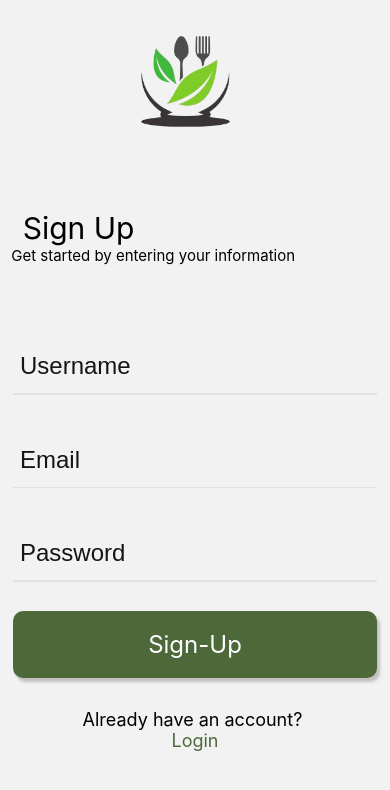
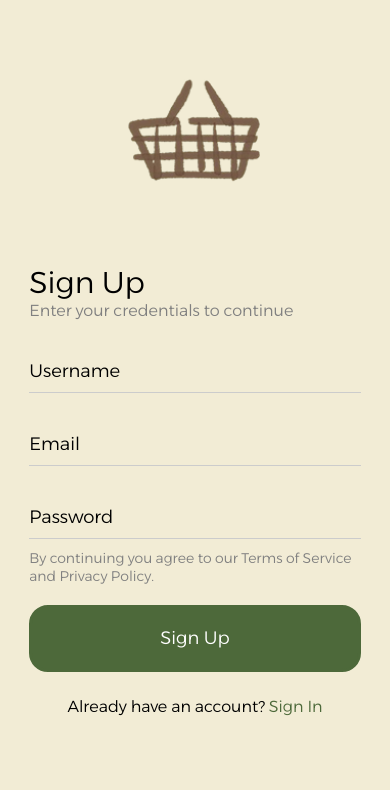
Before and after one commit to BrandonC2/Cache_Money, a React Native app: screen /Registration in a window 390 px wide. Shown: the top 790 px of the page. Built offline with nearby package versions, Linux system fonts and the light colour scheme; what react-native-worklets would draw is missing.

Commit message:
Finished up Registration and added a bit more changes to Login, might add some of those silly fruits later to make things cuter :P

```diff
--- a/app/screens/LoginScreen.js
+++ b/app/screens/LoginScreen.js
@@ -7,6 +7,7 @@ import {
   Image,
   Text,
   TextInput,
+  Platform,
 } from "react-native";
 import AsyncStorage from '@react-native-async-storage/async-storage';
 import API_BASE from '../config/api';
@@ -184,16 +185,12 @@ const styles = StyleSheet.create({
     alignItems: 'center',
   },
   informationSection: {
-    flex: 2,
+    flex: 2.2,
     alignItems: 'center',
-    justifyContent: 'space-evenly',
-    // paddingVertical: 0,
+    justifyContent: 'flex-start',
     width: '100%',
-    // backgroundColor: 'white', // change this later
   },
   infoContainer: {
-    textAlign: 'right',
-    flex: 1,
     width: '85%'
   },
   title: {
@@ -209,32 +206,28 @@ const styles = StyleSheet.create({
     resizeMode: 'contain',
   },
   returnContainer: {
-    // marginTop: 50,
-    // alignItems: "center",
-    // flexWrap: "wrap",
-    //flex: 1,
     paddingTop: 15,
-    marginHorizontal: 209,
-    width: '85%'
+    alignItems: 'flex-end',
+    width: '100%'
   },
   signUp: {
     flexDirection: 'row',
     justifyContent: 'center',
     alignItems: 'center',
-    paddingTop: 40,
+    paddingTop: 25,
+    width: '100%'
   },
   inputContainer: {
     marginTop: 40,
+    width: '100%'
   },
   backButton: {
-      //opacity: 0,
       //Position (higher the value further from the margin)
-      position: 'relative',
-      top: 20,
+      marginTop: 30,
       //Button dimensions
-      width: 364,
+      width: '100%',
       height: 67,
-      borderRadius: 10,
+      borderRadius: 19,
       borderWidth: 3,
       //colors
       backgroundColor: "#4D693A",
@@ -243,22 +236,38 @@ const styles = StyleSheet.create({
       //text settings
       alignItems: "center",
       justifyContent: 'center',
-      fontFamily: "sans-serif",
+      fontFamily: "alexandria_light",
       fontSize: 20,
       //shadow settings
-      shadowColor: '#070707ff',
-      shadowOffset: {width: 3, height:4},
-      shadowOpacity: 1,
-      shadowRadius: 4,
-      elevation: 8,
+    ...Platform.select({
+          ios: {
+            // shadow for ios users
+            shadowColor: 'black',
+            shadowOffset: {width: 0, height: 4},
+            shadowOpacity: 0.25,
+            shadowRadius: 3,
+          },
+          android: {
+            elevation: 3,
+          },
+        }),
     },
-
   input: {
       backgroundColor: "transparent",
       fontFamily: "alexandria_light",
       fontSize: 18,
       borderBottomColor: '#E2D8AC',
       borderBottomWidth: 1,
+      paddingVertical: 10,
+      width: '100%'
     },
-
+  sillyBlueberry: {
+    top: 245,
+    left: -15,
+    width: 125,
+    height: 125,
+    position: 'absolute',
+    resizeMode: 'contain',
+    transform: [{scaleX: -1}],
+  },
 });
--- a/app/screens/RegistrationScreen.js
+++ b/app/screens/RegistrationScreen.js
@@ -7,6 +7,7 @@ import {
   Image,
   Text,
   TextInput,
+  Platform,
 } from "react-native";
 import AsyncStorage from '@react-native-async-storage/async-storage';
 import API_BASE from '../config/api';
@@ -105,173 +106,111 @@ export default function RegistrationScreen({ navigation }) {
     setError(msg);
     }
   };
+
+  // START HERE!!!!!!
+
   return (
-      <ImageBackground
-        style={styles.background}
-        // source={require("../assets/IMG_1.jpg")}
-      >
-        <View style={styles.logoContainer}>
-          <Image source={require("../assets/Just_Icon.png")} style={styles.logo} />
-          {/* <Text style={styles.title}>Cache Money Made</Text> */}
-        </View>
+    <View style = {styles.mainContainer}>
+      <View style = {styles.logoArea}>
+        <Image source = {require('../assets/basket.png')} style = {styles.logo}/>
+      </View>
+      <View style = {styles.informationSection}>
+        <View style = {styles.infoContainer}>
 
-        {/* Title text */}
-        <View style={styles.infoContainer}>
-                  <Text style ={{fontSize: 30, color: "black", right:'32%',}}>Sign Up</Text>
-                  <Text style ={{fontSize: 15, color: "black", right:'11.5%',}}>Get started by entering your information</Text>
+          {/* Error Handling */}
+          {error ? <Text style={{fontFamily: 'alexandria_regular', color:'red', marginBottom: 10}}>{error}</Text> : null}
 
-         {/* User Name Block */}
+          {/* Title Text */}
+          <Text style = {{fontSize: 30, fontFamily: 'alexandria_light', color: 'black', position: 'relative',}}>
+            Sign Up
+          </Text>
+          <Text style = {{fontSize: 16, fontFamily: 'alexandria_light', color: 'grey', position: 'relative',}}>
+            Enter your credentials to continue
+          </Text>
+
+          {/* Username Entry */}
           <View style={styles.inputContainer}>
-              <TextInput placeholder="Username" value={username} onChangeText={setUsername} style={[styles.input, {borderColor: error ? "red" : "#ccc"}]}>
-              </TextInput>
+            <TextInput
+              placeholder="Username"
+              value = {username}
+              onChangeText={setUsername}
+              autoCapitalize="none"
+              style={[styles.input, {borderColor: error ? "red" : "#ccc"}]}
+            />
           </View>
-        <View style={[styles.line]}></View>
 
-         {/* Emmail Block */}
+          {/* Email Entry */}
           <View style={styles.inputContainer}>
-              <TextInput placeholder="Email" value={email} onChangeText={setEmail} style={[styles.input, {borderColor: error ? "red" : "#ccc"}]}>
-              </TextInput>
+            <TextInput
+              placeholder="Email"
+              value = {email}
+              onChangeText={setEmail}
+              autoCapitalize="none"
+              style={[styles.input, {borderColor: error ? "red" : "#ccc"}]}
+            />
           </View>
-          <View style={[styles.line]}></View>
 
-         {/* Password Block */}
+          {/* Password Entry */}
           <View style={styles.inputContainer}>
-            <TextInput placeholder="Password" value={password} onChangeText={setPassword} style={[styles.input, {borderColor: error ? "red" : "#ccc"}]}>
-            </TextInput>
+            <TextInput
+              placeholder="Password"
+              value = {password}
+              onChangeText={setPassword}
+              autoCapitalize="none"
+              secureTextEntry={true}
+              style={[styles.input, {borderColor: error ? "red" : "#ccc",}]}
+              underlineColorAndroid='transparent'
+            />
           </View>
-        <View style={[styles.line]}></View>
 
+          <Text style={{paddingTop: 10, fontSize: 14, fontFamily: 'alexandria_light', color: 'grey', position: 'relative',}}>
+            By continuing you agree to our Terms of Service and Privacy Policy.
+          </Text>
 
+          {/* Sign Up Button */}
+            <TouchableOpacity style={styles.backButton} onPress={handleSignUp} disabled={loading}>
+              <Text style={{fontSize: 18, fontFamily: 'alexandria_light', color: 'white'}}>
+                {loading ? 'Signing Up...' : 'Sign Up'}
+              </Text>
+            </TouchableOpacity>
 
-        </View>
-        {error ? <Text style={{color:"red", fontFamily: "sans-serif", fontSize: 20, }}>{error}</Text> : null}
-
-       {/*Sign up Block */}
-        <View style={styles.infoContainer}>
-          <View style={styles.returnContainer}>
-              <TouchableOpacity style={[styles.backButton,{top:'50%'}]} onPress={handleSignUp} disabled={loading}>
-                <Text style ={{fontSize: 24, color: "white"}}>{loading ? 'Signing up...' : 'Sign-Up'}</Text>
-              </TouchableOpacity>
-            </View>
-
-            {/* <View style={styles.returnContainer}>
-              <TouchableOpacity style={[styles.backButton,{position:'relative', top:50}]} onPress={() => navigation.navigate("About")}>
-                <Text style ={{fontSize: 24, color: "white"}}>Back</Text>
-              </TouchableOpacity>
-            </View> */}
-
-           {/* Login touchable link */}
-            <View style={styles.returnContainer}>
-              <Text style ={{fontSize: 18, color: "#00000",top:'35%'}}>Already have an account? </Text>
-              <TouchableOpacity onPress={() => navigation.navigate("Login")}>
-                <Text style ={{fontSize:  18, color: "#4D693A",top:'71%'}}>Login</Text>
-              </TouchableOpacity>
-            </View>
+          {/* If a user already has an account */}
+          <View style={styles.signUp}>
+            <Text style = {{fontSize: 16, fontFamily: 'alexandria_light', color: 'black'}}>
+              Already have an account?{' '}
+            </Text>
+            <TouchableOpacity onPress={() => navigation.navigate("Login")}>
+              <Text style={{fontFamily: 'alexandria_light', fontSize: 16, color: "#4D693A"}}>
+                Sign In
+              </Text>
+            </TouchableOpacity>
 
           </View>
-
-      </ImageBackground>
-    );
-  }
-
-//   const styles = StyleSheet.create({
-//     background: {
-//       flex: 1,
-//       alignItems: "center",
-//     },
-//     infoContainer: {
-//       flex: 1,
-//       alignItems: "center",
-//       marginBottom: 50,
-//     },
-//     title: {
-//       fontSize: 24,
-//       marginVertical: 20,
-//       fontWeight: "bold",
-//       color: "black",
-//       right: 20,
-//     },
-
-//     logo: {
-//       width: 100,
-//       height: 100,
-//       right: 20
-//       //marginTop: 100,
-//     },
-//     icons: {
-//       width: 50,
-//       height: 30,
-//       right: 20
-//       //marginTop: 100,
-//     },
-//      logoContainer: {
-//       flex: 1,
-//       //marginHorizontal: 60,
-//       //position: "absolute",
-//       alignItems: "center",
-//       flexDirection: "row",
-//     },
-
-//     returnContainer: {
-//       marginTop: 20,
-//       alignItems: "center",
-//       flexWrap: "wrap",
-//       //flex: 1,
-//       //marginHorizontal: 100,
-//     },
-
-//     inputContainer: {
-//       //marginTop: 50,
-//       alignItems: "center",
-//       flexDirection: "row",
-//       justifyContent: 'center',
-//     },
-
-//     backButton: {
-//       //opacity: 0,
-//       width: 200,
-//       height: 40,
-//       borderRadius: 15,
-//       borderWidth: 3,
-//       backgroundColor: "#989ce3ff",
-//       alignItems: "center",
-//       justifyContent: 'center',
-//       borderColor: "#fff",
-//       color: "#161515ff",
-//       fontFamily: "sans-serif",
-//       fontSize: 20,
-//     },
-//    input: {
-//       height: 60,
-//       width: 350,
-//       borderRadius: 15,
-//       borderWidth: 3,
-//       textShadowColor: "#121111ff",
-//       marginVertical: 8,
-//       //paddingHorizontal: 10,
-//       backgroundColor: "transparent",
-//       borderColor: "#fff",
-//       color: "#161515ff",
-//       fontFamily: "sans-serif",
-//       fontSize: 24,
-//     },
-// });
-
+        </View>
+      </View>
+    </View>
+  );
+}
 
 const styles = StyleSheet.create({
-
-  background: {
+  mainContainer: {
     flex: 1,
-    color: "white",
-    alignItems: "center",
+    backgroundColor: '#F2ECD5',
   },
-
+  logoArea: {
+    flex: 1,
+    justifyContent: 'center',
+    alignItems: 'center',
+  },
+  informationSection: {
+    flex: 2.2,
+    alignItems: 'center',
+    justifyContent: 'flex-start',
+    width: '100%',
+  },
   infoContainer: {
-
-    flex: 1,
-    alignItems: "center",
+    width: '85%'
   },
-
   title: {
     fontSize: 24,
     marginVertical: 20,
@@ -279,52 +218,34 @@ const styles = StyleSheet.create({
     color: "white",
     right: 20,
   },
-
   logo: {
-    width: 100,
-    height: 100,
-    width: 200,
-    height: 200,
-    right: 10,
-    // marginTop: 100,
-
+    width: 140,
+    height: 140,
+    resizeMode: 'contain',
   },
-   logoContainer: {
-
-    marginTop: 10,
-
-    //flex: 1,
-    //marginHorizontal: 60,
-    //position: "absolute",
-    alignItems: "center",
-    flexDirection: "row",
+  returnContainer: {
+    paddingTop: 15,
+    alignItems: 'flex-end',
+    width: '100%'
   },
-
-  returnContainer: {
-    marginTop: 50,
-    alignItems: "center",
-    flexWrap: "wrap",
-    //flex: 1,
-    //marginHorizontal: 100,
+  signUp: {
+    flexDirection: 'row',
+    justifyContent: 'center',
+    alignItems: 'center',
+    paddingTop: 25,
+    width: '100%'
   },
-
   inputContainer: {
-    //marginTop: 50,
-    position: 'relative',
-    top: '20%',
-    alignItems: "center",
-    flexDirection: "row",
+    marginTop: 30,
+    width: '100%'
   },
-
   backButton: {
-      //opacity: 0,
       //Position (higher the value further from the margin)
-      position: 'relative',
-      top: 130,
+      marginTop: 20,
       //Button dimensions
-      width: 364,
+      width: '100%',
       height: 67,
-      borderRadius: 10,
+      borderRadius: 19,
       borderWidth: 3,
       //colors
       backgroundColor: "#4D693A",
@@ -333,44 +254,95 @@ const styles = StyleSheet.create({
       //text settings
       alignItems: "center",
       justifyContent: 'center',
-      fontFamily: "sans-serif",
+      fontFamily: "alexandria_light",
       fontSize: 20,
       //shadow settings
-      shadowColor: '#2e2d2dff',
-      shadowOffset: {width: 3, height:4},
-      shadowOpacity: 0.25,
-      shadowRadius: 3,
-      elevation: 3,
+      ...Platform.select({
+      ios: {
+        // shadow for ios users
+        shadowColor: 'black',
+        shadowOffset: {width: 0, height: 4},
+        shadowOpacity: 0.25,
+        shadowRadius: 3,
+      },
+      android: {
+        elevation: 3,
+      },
+    }),
     },
+  input: {
+      backgroundColor: "transparent",
+      fontFamily: "alexandria_light",
+      fontSize: 18,
+      borderBottomColor: '#E2D8AC',
+      borderBottomWidth: 1,
+      paddingVertical: 10,
+      width: '100%'
+    },
+});
 
-  input: {
-      //Button dimensions
-      height: 60,
-      width: 350,
-      borderRadius: 15,
-      borderWidth: 0,
-      textShadowColor: "#121111ff",
-      marginVertical: 8,
-      //paddingHorizontal: 10,
-      //colors
-      backgroundColor: "transparent",
-      borderColor: "#fff",
-      color: "#161515ff",
-      fontFamily: "sans-serif",
-      fontSize: 24,
-    },
-  line: {
-    position: 'relative',
-    //Dimensions
-    top: '14%',
-    width: 364,
-    height: 1.5,
-    //color
-    backgroundColor: '#E2E2E2',
-    // marginLeft: 5,
-    // margineRight: 10,
-    marginVertical: 8,
-  }
+      // <ImageBackground
+      //   style={styles.background}
+      //   // source={require("../assets/IMG_1.jpg")}
+      // >
+      //   <View style={styles.logoContainer}>
+      //     <Image source={require("../assets/Just_Icon.png")} style={styles.logo} />
+      //     {/* <Text style={styles.title}>Cache Money Made</Text> */}
+      //   </View>
+
+      //   {/* Title text */}
+      //   <View style={styles.infoContainer}>
+      //             <Text style ={{fontSize: 30, color: "black", right:'32%',}}>Sign Up</Text>
+      //             <Text style ={{fontSize: 15, color: "black", right:'11.5%',}}>Get started by entering your information</Text>
+
+      //    {/* User Name Block */}
+      //     <View style={styles.inputContainer}>
+      //         <TextInput placeholder="Username" value={username} onChangeText={setUsername} style={[styles.input, {borderColor: error ? "red" : "#ccc"}]}>
+      //         </TextInput>
+      //     </View>
+      //   <View style={[styles.line]}></View>
+
+      //    {/* Emmail Block */}
+      //     <View style={styles.inputContainer}>
+      //         <TextInput placeholder="Email" value={email} onChangeText={setEmail} style={[styles.input, {borderColor: error ? "red" : "#ccc"}]}>
+      //         </TextInput>
+      //     </View>
+      //     <View style={[styles.line]}></View>
+
+      //    {/* Password Block */}
+      //     <View style={styles.inputContainer}>
+      //       <TextInput placeholder="Password" value={password} onChangeText={setPassword} style={[styles.input, {borderColor: error ? "red" : "#ccc"}]}>
+      //       </TextInput>
+      //     </View>
+      //   <View style={[styles.line]}></View>
 
 
-});
+
+      //   </View>
+      //   {error ? <Text style={{color:"red", fontFamily: "sans-serif", fontSize: 20, }}>{error}</Text> : null}
+
+      //  {/*Sign up Block */}
+      //   <View style={styles.infoContainer}>
+      //     <View style={styles.returnContainer}>
+      //         <TouchableOpacity style={[styles.backButton,{top:'50%'}]} onPress={handleSignUp} disabled={loading}>
+      //           <Text style ={{fontSize: 24, color: "white"}}>{loading ? 'Signing up...' : 'Sign-Up'}</Text>
+      //         </TouchableOpacity>
+      //       </View>
+
+      //       {/* <View style={styles.returnContainer}>
+      //         <TouchableOpacity style={[styles.backButton,{position:'relative', top:50}]} onPress={() => navigation.navigate("About")}>
+      //           <Text style ={{fontSize: 24, color: "white"}}>Back</Text>
+      //         </TouchableOpacity>
+      //       </View> */}
+
+      //      {/* Login touchable link */}
+      //       <View style={styles.returnContainer}>
+      //         <Text style ={{fontSize: 18, color: "#00000",top:'35%'}}>Already have an account? </Text>
+      //         <TouchableOpacity onPress={() => navigation.navigate("Login")}>
+      //           <Text style ={{fontSize:  18, color: "#4D693A",top:'71%'}}>Login</Text>
+      //         </TouchableOpacity>
+      //       </View>
+
+      //     </View>
+
+      // </ImageBackground>
```
Also changed, not shown: app/assets/blueberry.png (added).
